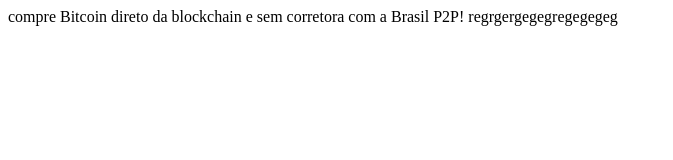
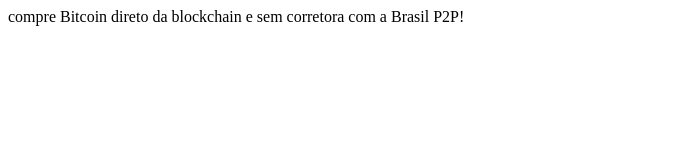
Before and after one commit to Buddhinha/Brasil-P2P-, a plain HTML site: page index.html in a window 1280 px wide. Shown: the whole page, without its empty margins (0-673 px from the left). Drawn offline with Linux system fonts and the light colour scheme.

Commit message:
apagamneot

```diff
--- a/index.html
+++ b/index.html
@@ -7,7 +7,7 @@
     <link rel="stylesheet" href="style.css">
 </head>
 <body>
+
     compre Bitcoin direto da blockchain e sem corretora com a Brasil P2P!
 </body>
 </html>
-regrgergegegregegegeg
```
